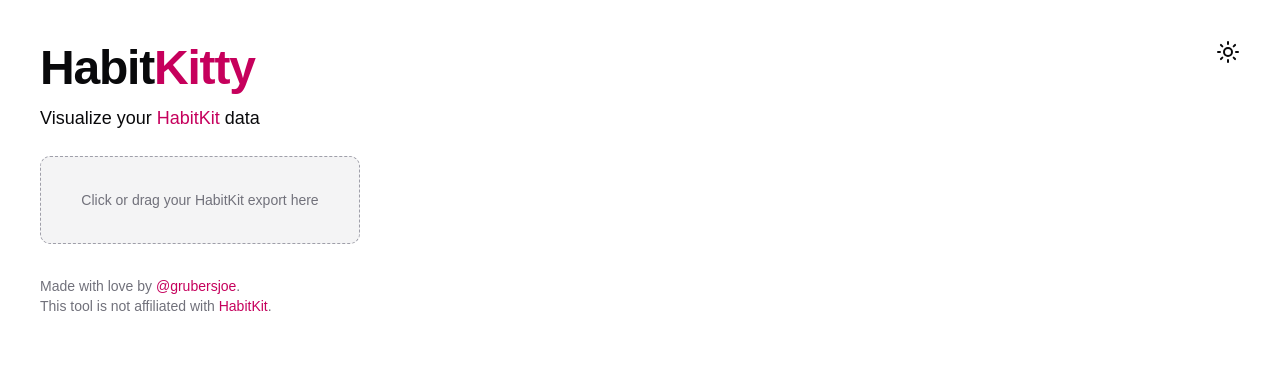
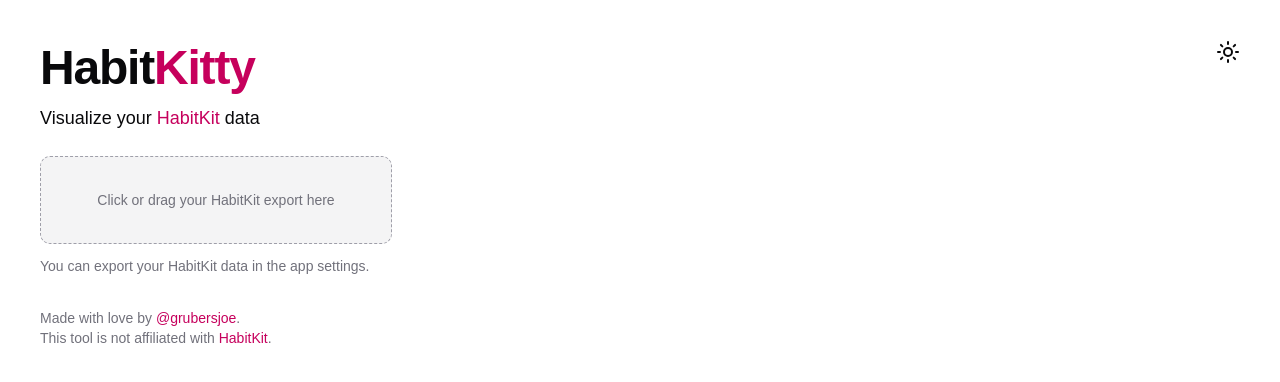
Before and after one commit to grubersjoe/habitkitty, a React (Vite) app: page / in a window 1280 px wide. Shown: the top 382 px of the page. Built offline with nearby package versions, Linux system fonts and the light colour scheme.

Commit message:
Better error handling for schema parsing errors

```diff
--- a/package.json
+++ b/package.json
@@ -17,6 +17,7 @@
     "clsx": "^2.1.1",
     "date-fns": "^4.1.0",
     "lucide-react": "^0.563.0",
+    "radix-ui": "^1.4.3",
     "react": "^19.2.4",
     "react-activity-calendar": "^3.1.1",
     "react-dom": "^19.2.4",
--- a/src/components/App.tsx
+++ b/src/components/App.tsx
@@ -1,10 +1,12 @@
 import { useState } from 'react'
 import { ErrorBoundary } from 'react-error-boundary'
+import { ZodError } from 'zod'
 import { CircleX as CircleXIcon } from 'lucide-react'
 
 import { habitKit, type HabitKit } from '@/lib/schema.ts'
 import { Alert, AlertDescription, AlertTitle } from '@/components/ui/Alert.tsx'
 import { Calendar } from '@/components/Calendar.tsx'
+import { CopyButton } from '@/components/CopyButton.tsx'
 import { Dropzone } from '@/components/Dropzone.tsx'
 import { ThemeToggle } from '@/components/ThemeToggle.tsx'
 
@@ -16,7 +18,7 @@
   const habits =
     data?.habits
       .filter(({ archived }) => !archived)
-      .sort((a, b) => new Date(b.createdAt).getTime() - new Date(a.createdAt).getTime())
+      .sort((a, b) => b.createdAt.getTime() - a.createdAt.getTime())
       .sort((a, b) => a.orderIndex - b.orderIndex) || []
 
   return (
@@ -33,8 +35,8 @@
         <ThemeToggle className="m-1 md:m-0" />
       </div>
 
+      <div className="mt-6 mb-8">
         <Dropzone
-        className="mt-6 mb-8"
           onDrop={async acceptedFiles => {
             if (acceptedFiles.length > 0) {
               const text = await acceptedFiles[0].text()
@@ -50,16 +52,45 @@
             }
           }}
         />
+        <p className="mt-3 text-sm text-muted-foreground">
+          You can export your HabitKit data in the app settings.
+        </p>
+      </div>
 
       {/* TODO: year selection */}
 
       {/* TODO: handle validation errors */}
       {error && (
-        <div className="my-10 grid w-full max-w-md items-start gap-4">
+        <div className="my-10 grid w-full max-w-2xl items-start gap-4">
           <Alert variant="destructive">
             <CircleXIcon />
-            <AlertTitle>Error</AlertTitle>
-            <AlertDescription>{error.message}</AlertDescription>
+            <AlertTitle>{error instanceof ZodError ? 'Schema mismatch' : 'Error'}</AlertTitle>
+            <AlertDescription>
+              {error instanceof ZodError ? (
+                <>
+                  <p>
+                    This file does not match the HabitKit export format this tool expects.
+                    <br />
+                    Double-check you selected the exported JSON file.
+                  </p>
+                  <p>
+                    If it still fails, please{' '}
+                    <a
+                      href="https://github.com/grubersjoe/habitkitty/issues/new"
+                      target="_blank"
+                      className="text-inherit hover:text-inherit"
+                    >
+                      open a GitHub issue
+                    </a>{' '}
+                    and paste the validation output below:
+                  </p>
+                  <CopyButton text={error.message}>Copy output</CopyButton>
+                  <pre className="mt-4">{error.message}</pre>
+                </>
+              ) : (
+                error.message
+              )}
+            </AlertDescription>
           </Alert>
         </div>
       )}
--- /dev/null
+++ b/src/components/CopyButton.tsx
@@ -0,0 +1,20 @@
+import { Button } from '@/components/ui/Button.tsx'
+import { type PropsWithChildren, useState } from 'react'
+
+export function CopyButton({ text, children }: PropsWithChildren<{ text: string }>) {
+  const [isCopied, setIsCopied] = useState(false)
+
+  return (
+    <Button
+      variant="outline"
+      size="sm"
+      onClick={async () => {
+        await navigator.clipboard.writeText(text)
+        setIsCopied(true)
+        setTimeout(() => setIsCopied(false), 2000)
+      }}
+    >
+      {isCopied ? 'Copied!' : (children ?? 'Copy')}
+    </Button>
+  )
+}
--- a/src/components/Dropzone.tsx
+++ b/src/components/Dropzone.tsx
@@ -19,10 +19,7 @@
   })
 
   return (
-    <div
-      className={cn('sm:max-w-86 md:max-w-80 flex flex-col gap-1', className)}
-      {...getRootProps()}
-    >
+    <div className={cn('sm:max-w-88 flex flex-col gap-1', className)} {...getRootProps()}>
       <input {...getInputProps()} />
 
       <button
--- a/src/components/ui/Alert.tsx
+++ b/src/components/ui/Alert.tsx
@@ -9,8 +9,7 @@
     variants: {
       variant: {
         default: 'bg-card text-card-foreground',
-        destructive:
-          'text-destructive bg-card *:data-[slot=alert-description]:text-destructive/90 *:[svg]:text-current',
+        destructive: 'text-destructive bg-card *:[svg]:text-current',
       },
     },
     defaultVariants: {
--- /dev/null
+++ b/src/components/ui/Button.tsx
@@ -0,0 +1,66 @@
+import * as React from 'react'
+import { cva, type VariantProps } from 'class-variance-authority'
+import { Slot } from 'radix-ui'
+import { cn } from '@/lib/tailwind.ts'
+
+const buttonVariants = cva(
+  "focus-visible:border-ring focus-visible:ring-ring/50 aria-invalid:ring-destructive/20 dark:aria-invalid:ring-destructive/40 aria-invalid:border-destructive dark:aria-invalid:border-destructive/50 rounded-md border border-transparent bg-clip-padding text-sm font-medium focus-visible:ring-[3px] aria-invalid:ring-[3px] [&_svg:not([class*='size-'])]:size-4 inline-flex items-center justify-center whitespace-nowrap transition-all disabled:pointer-events-none disabled:opacity-50 [&_svg]:pointer-events-none shrink-0 [&_svg]:shrink-0 outline-none group/button select-none",
+  {
+    variants: {
+      variant: {
+        default: 'bg-primary text-primary-foreground hover:bg-primary/80',
+        outline:
+          'border-border bg-background hover:bg-muted hover:text-foreground dark:bg-input/30 dark:border-input dark:hover:bg-input/50 aria-expanded:bg-muted aria-expanded:text-foreground shadow-xs',
+        secondary:
+          'bg-secondary text-secondary-foreground hover:bg-secondary/80 aria-expanded:bg-secondary aria-expanded:text-secondary-foreground',
+        ghost:
+          'hover:bg-muted hover:text-foreground dark:hover:bg-muted/50 aria-expanded:bg-muted aria-expanded:text-foreground',
+        destructive:
+          'bg-destructive/10 hover:bg-destructive/20 focus-visible:ring-destructive/20 dark:focus-visible:ring-destructive/40 dark:bg-destructive/20 text-destructive focus-visible:border-destructive/40 dark:hover:bg-destructive/30',
+        link: 'text-primary underline-offset-4 hover:underline',
+      },
+      size: {
+        default:
+          'h-9 gap-1.5 px-2.5 in-data-[slot=button-group]:rounded-md has-data-[icon=inline-end]:pr-2 has-data-[icon=inline-start]:pl-2',
+        xs: "h-6 gap-1 rounded-[min(var(--radius-md),8px)] px-2 text-xs in-data-[slot=button-group]:rounded-md has-data-[icon=inline-end]:pr-1.5 has-data-[icon=inline-start]:pl-1.5 [&_svg:not([class*='size-'])]:size-3",
+        sm: 'h-8 gap-1 rounded-[min(var(--radius-md),10px)] px-2.5 in-data-[slot=button-group]:rounded-md has-data-[icon=inline-end]:pr-1.5 has-data-[icon=inline-start]:pl-1.5',
+        lg: 'h-10 gap-1.5 px-2.5 has-data-[icon=inline-end]:pr-3 has-data-[icon=inline-start]:pl-3',
+        icon: 'size-9',
+        'icon-xs':
+          "size-6 rounded-[min(var(--radius-md),8px)] in-data-[slot=button-group]:rounded-md [&_svg:not([class*='size-'])]:size-3",
+        'icon-sm':
+          'size-8 rounded-[min(var(--radius-md),10px)] in-data-[slot=button-group]:rounded-md',
+        'icon-lg': 'size-10',
+      },
+    },
+    defaultVariants: {
+      variant: 'default',
+      size: 'default',
+    },
+  },
+)
+
+function Button({
+  className,
+  variant = 'default',
+  size = 'default',
+  asChild = false,
+  ...props
+}: React.ComponentProps<'button'> &
+  VariantProps<typeof buttonVariants> & {
+    asChild?: boolean
+  }) {
+  const Comp = asChild ? Slot.Root : 'button'
+
+  return (
+    <Comp
+      data-slot="button"
+      data-variant={variant}
+      data-size={size}
+      className={cn(buttonVariants({ variant, size, className }))}
+      {...props}
+    />
+  )
+}
+
+export { Button, buttonVariants }
--- a/src/lib/habitkit.ts
+++ b/src/lib/habitkit.ts
@@ -17,11 +17,11 @@
 
   const rawActivities = data.completions
     .filter(c => {
-      const date = addMinutes(new Date(c.date), c.timezoneOffsetInMinutes)
+      const date = addMinutes(c.date, c.timezoneOffsetInMinutes)
       return c.habitId === habitId && getYear(date) === year
     })
     .map(c => ({
-      date: format(addMinutes(new Date(c.date), c.timezoneOffsetInMinutes), 'yyyy-MM-dd'),
+      date: format(addMinutes(c.date, c.timezoneOffsetInMinutes), 'yyyy-MM-dd'),
       level: c.amountOfCompletions,
       count: c.amountOfCompletions,
     }))
--- a/src/lib/schema.ts
+++ b/src/lib/schema.ts
@@ -34,7 +34,7 @@
       color: z.enum(colors),
       archived: z.boolean(),
       orderIndex: z.number(),
-      createdAt: z.iso.datetime(),
+      createdAt: z.iso.datetime().transform(d => new Date(d)),
       isInverse: z.boolean(),
       emoji: z.string().nullable(),
     }),
@@ -42,7 +42,7 @@
   completions: z.array(
     z.object({
       id: z.uuid(),
-      date: z.iso.datetime(),
+      date: z.iso.datetime().transform(d => new Date(d)),
       habitId: z.uuid(),
       timezoneOffsetInMinutes: z.number(),
       amountOfCompletions: z.number(),
@@ -50,32 +50,21 @@
     }),
   ),
   intervals: z.array(
-    z.union([
     z.object({
       id: z.uuid(),
       habitId: z.uuid(),
-        startDate: z.iso.datetime(),
-        endDate: z.iso.datetime().nullable(),
-        type: z.string(),
-        requiredNumberOfCompletions: z.number(),
-        requiredNumberOfCompletionsPerDay: z.number(),
-        unitType: z.string(),
-        streakType: z.string(),
-        allowExceedingGoal: z.boolean(),
-      }),
-      z.object({
-        id: z.uuid(),
-        habitId: z.uuid(),
-        startDate: z.iso.datetime(),
-        endDate: z.iso.datetime().nullable(),
-        type: z.string(),
+      startDate: z.iso.datetime().transform(d => new Date(d)),
+      endDate: z.iso
+        .datetime()
+        .nullable()
+        .transform(d => (d ? new Date(d) : null)),
+      type: z.enum(['none', 'day', 'week', 'month']),
       requiredNumberOfCompletions: z.number().nullable(),
       requiredNumberOfCompletionsPerDay: z.number(),
       unitType: z.string(),
       streakType: z.string(),
       allowExceedingGoal: z.boolean(),
     }),
-    ]),
   ),
   reminders: z.array(z.unknown()),
   categories: z.array(
@@ -84,7 +73,7 @@
       name: z.string(),
       icon: z.string(),
       orderIndex: z.number(),
-      createdAt: z.iso.datetime(),
+      createdAt: z.iso.datetime().transform(d => new Date(d)),
     }),
   ),
   categoryMappings: z.array(
@@ -93,7 +82,7 @@
       habitId: z.uuid(),
       categoryId: z.uuid(),
       orderIndex: z.number(),
-      createdAt: z.iso.datetime(),
+      createdAt: z.iso.datetime().transform(d => new Date(d)),
     }),
   ),
 })
```
Also changed, not shown: 1 other file (tests, documents, lock files or other folders). Lines whose indentation alone changed are shown as unchanged.
